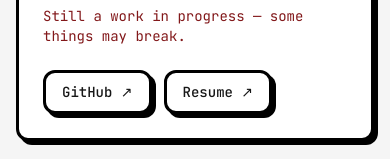
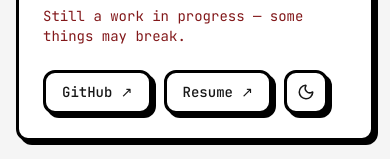
Before and after one commit to imhannsop/imhann, a Next.js app: page / in a window 390 px wide. Shown: the part 270-429 px from the top of the page. Built offline with nearby package versions, Linux system fonts and the light colour scheme; no server answers; a web font is replaced by a local one.

Commit message:
add theme toggle inside hero.tsx but for mobile only

```diff
--- a/src/components/Hero.tsx
+++ b/src/components/Hero.tsx
@@ -4,6 +4,7 @@ import Image from "next/image";
 import profileImg from "@/assets/profile.jpg";
 import About from "./About";
 import GitHubCalendar from "./GitHubCalendar";
+import ThemeToggle from "./ThemeToggle";
 
 const BLURB = "I build fast web tools and break my Linux setup for fun — usually in that order.";
 
@@ -57,6 +58,9 @@ export default function Hero() {
           >
             Resume ↗
           </a>
+          <span className="md:hidden">
+            <ThemeToggle className="flex min-h-11 min-w-11 cursor-pointer items-center justify-center rounded-xl border-3 border-black bg-bg-panel text-text-bright shadow-[4px_4px_0px_0px_rgba(0,0,0,1)] transition-all hover:bg-bg-raised hover:text-purple hover:translate-y-[-2px] hover:shadow-[6px_6px_0px_0px_rgba(0,0,0,1)] active:translate-y-[2px] active:shadow-[2px_2px_0px_0px_rgba(0,0,0,1)]" />
+          </span>
         </div>
       </div>
 
--- a/src/components/ThemeToggle.tsx
+++ b/src/components/ThemeToggle.tsx
@@ -11,7 +11,11 @@ import { Moon, Sun } from "lucide-react";
  * FOUC prevention is handled by an inline <script> in layout.tsx that
  * runs before React hydrates, so the first paint is always correct.
  */
-export default function ThemeToggle() {
+interface ThemeToggleProps {
+  className?: string;
+}
+
+export default function ThemeToggle({ className }: ThemeToggleProps) {
   const [{ mounted, dark }, setState] = useState(() => ({ mounted: false, dark: false }));
 
   useEffect(() => {
@@ -31,7 +35,10 @@ export default function ThemeToggle() {
   if (!mounted) {
     return (
       <button
-        className="flex h-9 w-9 items-center justify-center rounded-lg border-2 border-black bg-bg-panel text-text-bright shadow-[2px_2px_0px_0px_rgba(0,0,0,1)]"
+        className={
+          className ??
+          "flex h-9 w-9 items-center justify-center rounded-lg border-2 border-black bg-bg-panel text-text-bright shadow-[2px_2px_0px_0px_rgba(0,0,0,1)]"
+        }
         aria-label="Toggle theme"
       >
         <span className="h-[18px] w-[18px]" />
@@ -42,7 +49,10 @@ export default function ThemeToggle() {
   return (
     <button
       onClick={toggle}
-      className="flex h-9 w-9 cursor-pointer items-center justify-center rounded-lg border-2 border-black bg-bg-panel text-text-bright shadow-[2px_2px_0px_0px_rgba(0,0,0,1)] transition-all hover:bg-bg-raised hover:translate-y-[-1px] active:translate-y-[1px] active:shadow-[1px_1px_0px_0px_rgba(0,0,0,1)]"
+      className={
+        className ??
+        "flex h-9 w-9 cursor-pointer items-center justify-center rounded-lg border-2 border-black bg-bg-panel text-text-bright shadow-[2px_2px_0px_0px_rgba(0,0,0,1)] transition-all hover:bg-bg-raised hover:translate-y-[-1px] active:translate-y-[1px] active:shadow-[1px_1px_0px_0px_rgba(0,0,0,1)]"
+      }
       aria-label={dark ? "Switch to light mode" : "Switch to dark mode"}
       title={dark ? "Switch to light mode" : "Switch to dark mode"}
     >
```
